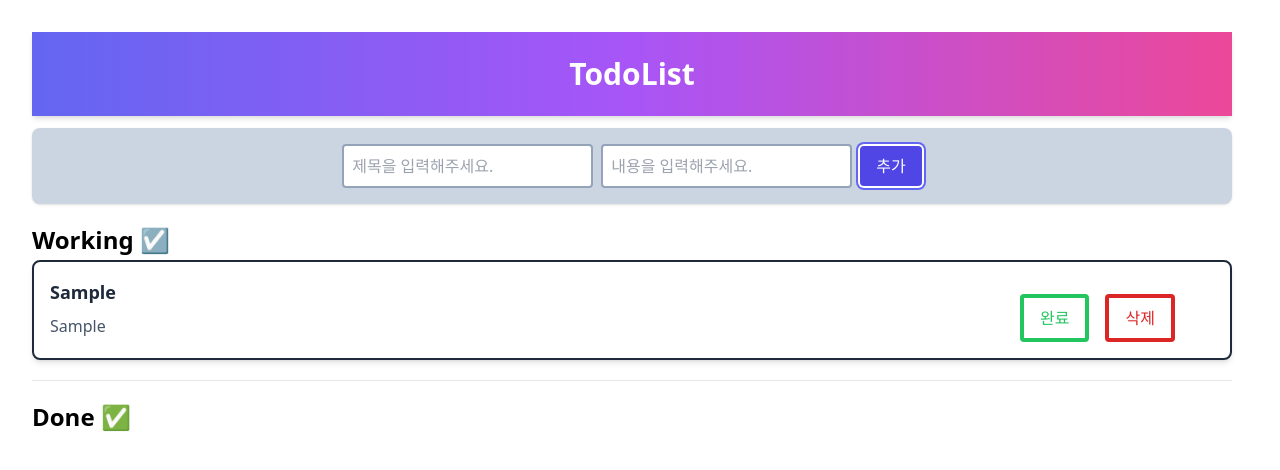
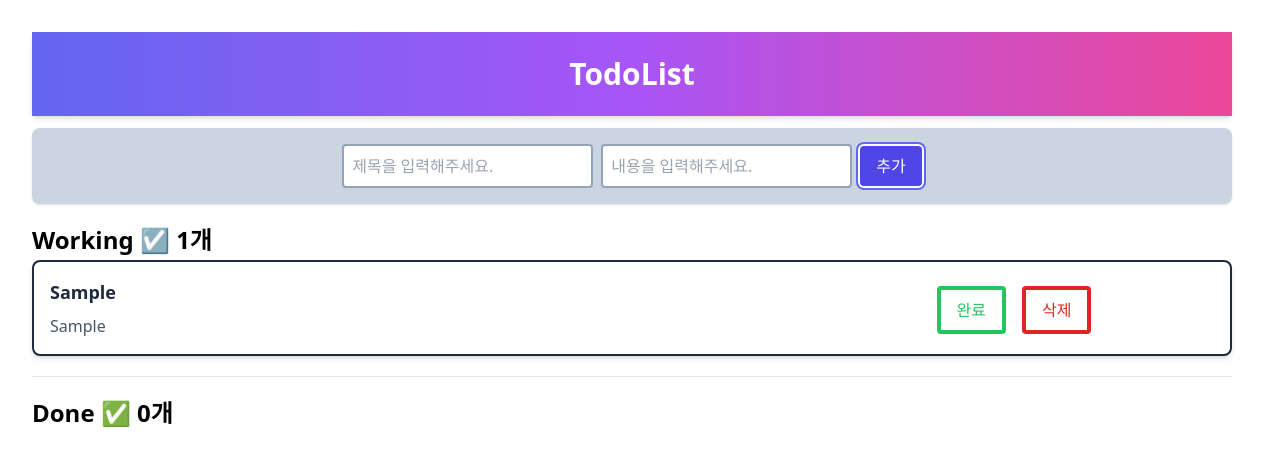
Before and after one commit to MinKonKim/sparta_todoList, a React (Vite) app: page / in a window 1280 px wide. Both pictures are taken after typing "Sample", "Sample" into the empty fields and a click on the button "추가". Shown: the top 470 px of the page. Built offline with nearby package versions, Linux system fonts and the light colour scheme.

Commit message:
2024.05.15 css 수정

```diff
--- a/src/components/TodoItem.jsx
+++ b/src/components/TodoItem.jsx
@@ -10,7 +10,7 @@ const TodoItem = ({ todo, onChangeHandle, deleteTodo }) => {
     // 애니메이션 지속 시간 이후에 삭제 로직을 실행합니다.
     setTimeout(() => {
       deleteTodo(id);
-    }, 300); // 300ms는 TailwindCSS transition-duration-300과 일치합니다.
+    }, 500); // 300ms는 TailwindCSS transition-duration-300과 일치합니다.
   };
 
   const handleChange = (id) => {
@@ -22,16 +22,19 @@ const TodoItem = ({ todo, onChangeHandle, deleteTodo }) => {
 
   return (
     <li
-      className={`flex  items-start border-2 border-slate-800 mt-1 mb-1 p-4 rounded-lg shadow-md transition-transform ease-in-out duration-300 ${
-        !isVisible ? "opacity-0" : "opacity-100"
-      } ${isMoving ? "scale-0" : "scale-100"}`}
+      className={`flex items-start border-2 border-slate-800 mt-1 mb-1 p-4 rounded-lg shadow-md transition ease-in-out duration-300 ${
+        isMoving ? "scale-0" : "scale-100"
+      } ${!isVisible ? "opacity-0" : "opacity-100"}`}
       key={todo.id}
     >
-      <div className="flex flex-col justify-start  items-start w-5/6 ">
+      <div className="flex flex-col justify-start  items-start w-4/6  ">
         <div className="font-bold text-lg text-slate-800">{todo.title}</div>
         <div className="text-slate-600 mt-2">{todo.body}</div>
       </div>
-      <div className="flex  items-center space-x-4 mt-4">
+      <div
+        className="flex-1 space-x-4 mt-2 mr-3 justify-end"
+        id="buttonContainer"
+      >
         {!todo.isDone ? (
           <button
             className="cursor-pointer py-2 px-4 border-4 border-green-500 text-green-500 hover:bg-green-500 hover:text-white transition-colors duration-300 rounded"
--- a/src/components/TodoList.jsx
+++ b/src/components/TodoList.jsx
@@ -11,10 +11,14 @@ class Todo {
 }
 
 const TodoList = () => {
+  // 입력 값들
   const [title, setTitle] = useState("");
   const [body, setBody] = useState("");
+  // 리스트를 저장하기 위한 배열
+  const [todoList, setTodoList] = useState([]);
 
-  const [todoList, setTodoList] = useState([]);
+  const [todoTotalCnt, setTodoTotalCnt] = useState(0);
+  const [todoDoneCnt, setTodoDoneCnt] = useState(0);
 
   const AddTodo = (title, body) => {
     if (!title && !body) {
@@ -26,6 +30,7 @@ const TodoList = () => {
     } else {
       const newTodo = new Todo(todoList.length, title, body);
       setTodoList([...todoList, newTodo]);
+      setTodoTotalCnt(todoTotalCnt + 1);
     }
 
     setTitle("");
@@ -52,6 +57,7 @@ const TodoList = () => {
       return todo; // 다른 todo는 변경 없이 그대로 반환
     });
     setTodoList(updatedTodos); // 상태 업데이트
+    setTodoDoneCnt(updatedTodos.filter((todo) => todo.isDone).length); // 완료된 todo 카운트업데이트
   };
 
   return (
@@ -88,7 +94,9 @@ const TodoList = () => {
       </div>
 
       <div className="mt-5" id="displayContainer">
-        <h2 className="text-2xl font-bold flex flex-1">Working ☑️</h2>
+        <div className="text-2xl font-bold flex flex-1">
+          Working ☑️ {todoTotalCnt - todoDoneCnt}개
+        </div>
         <ul>
           {/* 완료하지 않은 todo목록 */}
           {todoList
@@ -106,7 +114,9 @@ const TodoList = () => {
           {/*구분선*/}
         </div>
 
-        <h2 className="mt-5 text-2xl font-bold flex flex-1">Done ✅</h2>
+        <div className="mt-5 text-2xl font-bold flex flex-1">
+          Done ✅ {todoDoneCnt}개
+        </div>
         <ul>
           {todoList
             .filter((todo) => todo.isDone)
```
